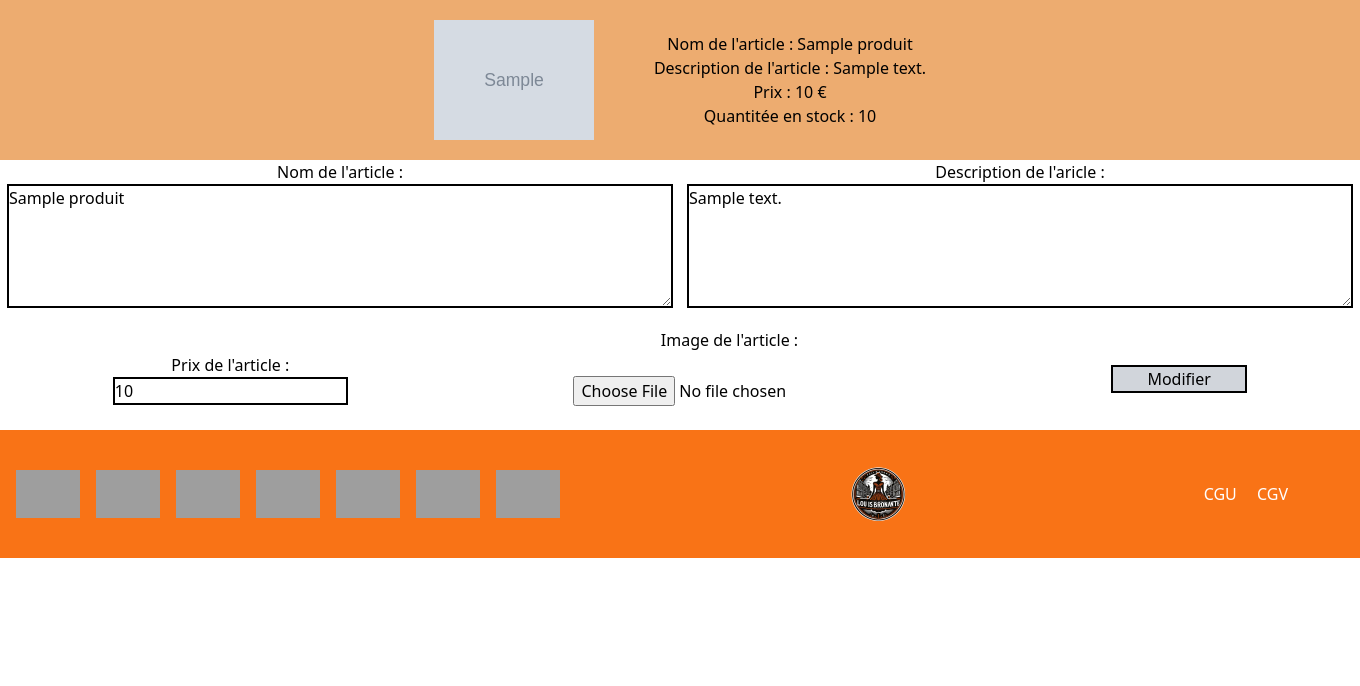
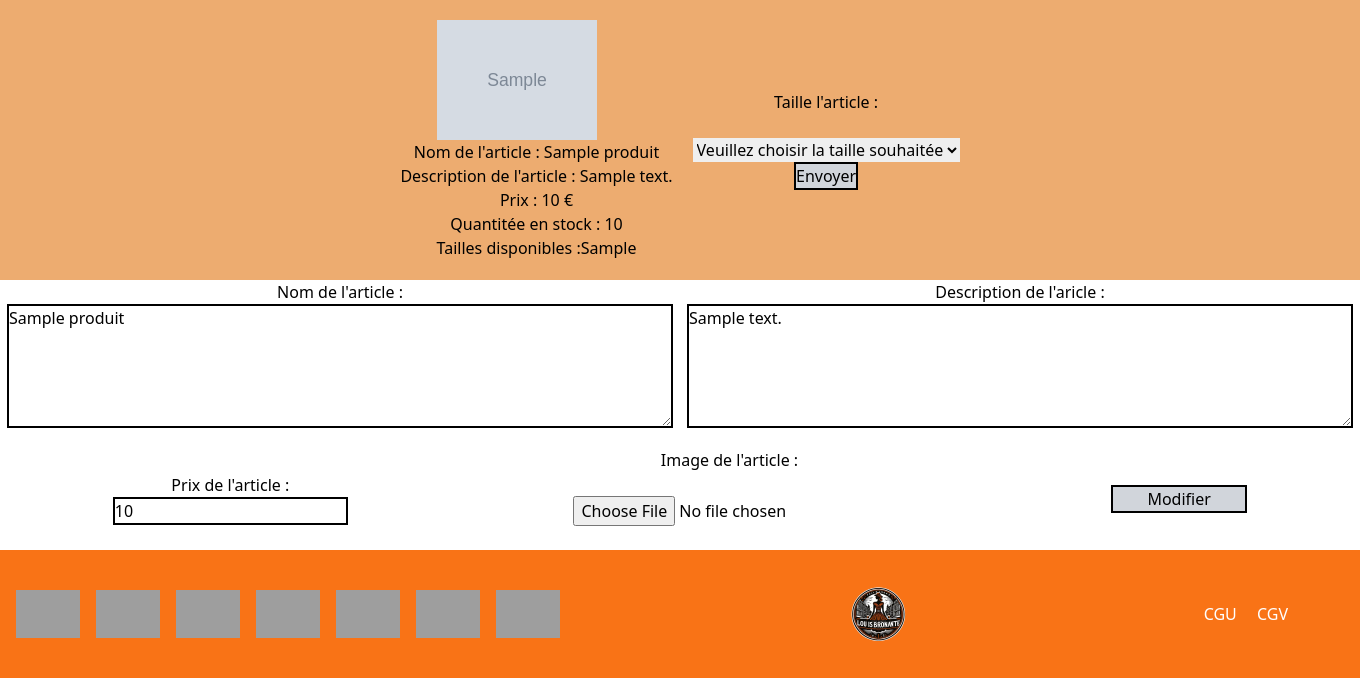
Before and after one commit to Sebastien-C-web/e_commerce, a PHP site: page /modif_produit.php?modif=1 in a window 1360 px wide. Shown: the part 114-800 px from the top of the page. Run offline with PHP 8.4, Linux system fonts and the light colour scheme; tables that the repository leaves empty or names only in its code hold one stand-in row (values such as "Sample post"); grey boxes marked "Sample" are stand-in pictures; some libraries are stand-ins or nearby versions; grey boxes are pictures that could not be loaded.

Commit message:
taille, cerveau siphoné

```diff
--- a/modif_produit.php
+++ b/modif_produit.php
@@ -4,7 +4,9 @@ require_once('config/db.php');
 require_once('ressources/avis.php');
 require_once('ressources/produits.php');
 require_once('ressources/produits_quantite.php');
+require_once('ressources/taille.php');
 session_start();
+
 
 $db = new db();
 $db->connecte();
@@ -17,7 +19,29 @@ $id = $_GET['modif'];
 $newQuant = new ProduitsQuantites();
 $produitsQuants = $newQuant->getAllQuantite();
 
+$newTaille = new Taille();
+$produitsTailles = $newTaille->getAllTaille();
 
+if(isset($_POST["tailleBtn"])){
+
+    $taille = $_POST["taille"];
+
+    foreach($produitsQuants as $produitsQuant){
+        if ($produitsQuant["produits_id"] == $id) {
+            $ID = $produitsQuant["id"];
+            $newQuant->setId($ID);
+        }
+    }
+
+
+    $tailleID = $taille;
+
+
+    $newQuant->setTailleId($tailleID);
+    $newQuant->addTaille();
+    header("Location:stock.php");
+
+}
 
 if (isset($_POST["modif_article"])) {
     $name = $_POST["name"];
@@ -25,8 +49,6 @@ if (isset($_POST["modif_article"])) {
     $image = $_FILES["image"]["name"];
     $prix = $_POST["prix"];
     $ID = $id;
-
-
 
     $newProd->modifProduit(["name" => $name, "description" => $description, "image" => $image, "prix" => $prix, "id" => $ID]);
     if (isset($image["name"])) {
@@ -58,6 +80,7 @@ if (isset($_POST["modif_article"])) {
     </header>
     <main>
         <section class="bg-[#EDAC70] flex flex-row justify-center items-center gap-5 px-5 py-5">
+            <article>
                 <?php foreach ($all_prod as $all_prods) {
                     if ($all_prods['id'] == $id) { ?>
                         <div class="flex flex-col justify-center pr-10 items-center">
@@ -73,9 +96,38 @@ if (isset($_POST["modif_article"])) {
                             <?php  }
                             }
                             ?>
+                            <h2>Tailles disponibles :<?php if(isset($produitsQuants)) {
+                                                                                        foreach ($produitsQuants as $produitsQuant) {
+                                                                                            if ($produitsQuant["produits_id"] == $id) {
+                                                                                                foreach($produitsTailles as $produitsTaille) {
+                                                                                                    if($produitsQuant["taille_id"] == $produitsTaille["id"]){
+                                                                                                        echo $produitsTaille["taille"];
+                                                                                                    }
+                                                                                                }
+                                                                                            }
+                                                                                        }      ?>
                         </div>
                 <?php }
+                }
              } ?>
+            </article>
+            <article>
+                <form action="" method="post">
+                <div class="flex flex-col items-center">
+                    <label for="taille">Taille l'article :</label><br>
+                    <select name="taille">
+                        <option value="">Veuillez choisir la taille souhaitée</option>
+                        <?php foreach($produitsTailles as $produitsTaille){ ?>
+                        <option value="<?php
+                            echo $produitsTaille["id"];?>"
+                         > <?php echo $produitsTaille["taille"]; } ?> </option>
+                    </select>
+                </div>
+                <div class="flex flex col items-center justify-center">
+                <button class="border-2 border-black bg-gray-300 text-center" type="submit" name="tailleBtn" value="<?php echo $produitsTaille["id"] ?>">Envoyer</button>
+                </div>
+                </form>
+            </article>
         </section>
         <section>
             <form action="" method="post" class="flex flex-col justify-between" enctype="multipart/form-data">
--- a/ressources/produits_quantite.php
+++ b/ressources/produits_quantite.php
@@ -8,12 +8,14 @@ class ProduitsQuantites extends db
 
     private $quantite;
 
+    private $tailleId;
+
     public function setId($id)
     {
         $this->id = $id;
     }
 
-    public function getId(): int
+    public function getId()
     {
         return $this->id;
     }
@@ -26,6 +28,16 @@ class ProduitsQuantites extends db
     public function getQuantite(): int
     {
         return $this->quantite;
+    }
+
+    public function setTailleId($tailleId)
+    {
+        $this->tailleId = $tailleId;
+    }
+
+    public function getTailleId(): int
+    {
+        return $this->tailleId;
     }
 
     public function getAllQuantite()
@@ -56,4 +68,15 @@ class ProduitsQuantites extends db
         $sql->execute();
     }
 
+    public function addTaille()
+    {
+        $tailleId = $this->getTailleId();
+        $taille_ID = $this->getId();
+
+        $sql = $this->connecte()->prepare("UPDATE  produits_quantite SET taille_id = :taille_id WHERE id = :id");
+        $sql -> bindParam(":taille_id", $tailleId);
+        $sql ->bindParam(":id", $taille_ID);
+        $sql -> execute();
+    }
+
 }
--- a/ressources/taille.php
+++ b/ressources/taille.php
@@ -32,4 +32,15 @@ class Taille extends db {
         return $done->fetchAll(PDO::FETCH_ASSOC);
     }
 
+    public function addTaille()
+    {
+        $id = $this ->getQuantiteID();
+        $taille = $this ->getTaille();
+
+        $sql = $this->connecte()->prepare("INSERT INTO taille (taille, quantite_id) VALUES (:taille, :quantite_id)");
+        $sql -> bindParam(":taille", $taille);
+        $sql -> bindParam(":quantite_id", $id);
+        $sql -> execute();
+    }
+
 }
```
Also changed, not shown: stock.php (+33 -7 lines), 15 other files. Lines whose indentation alone changed are shown as unchanged.
